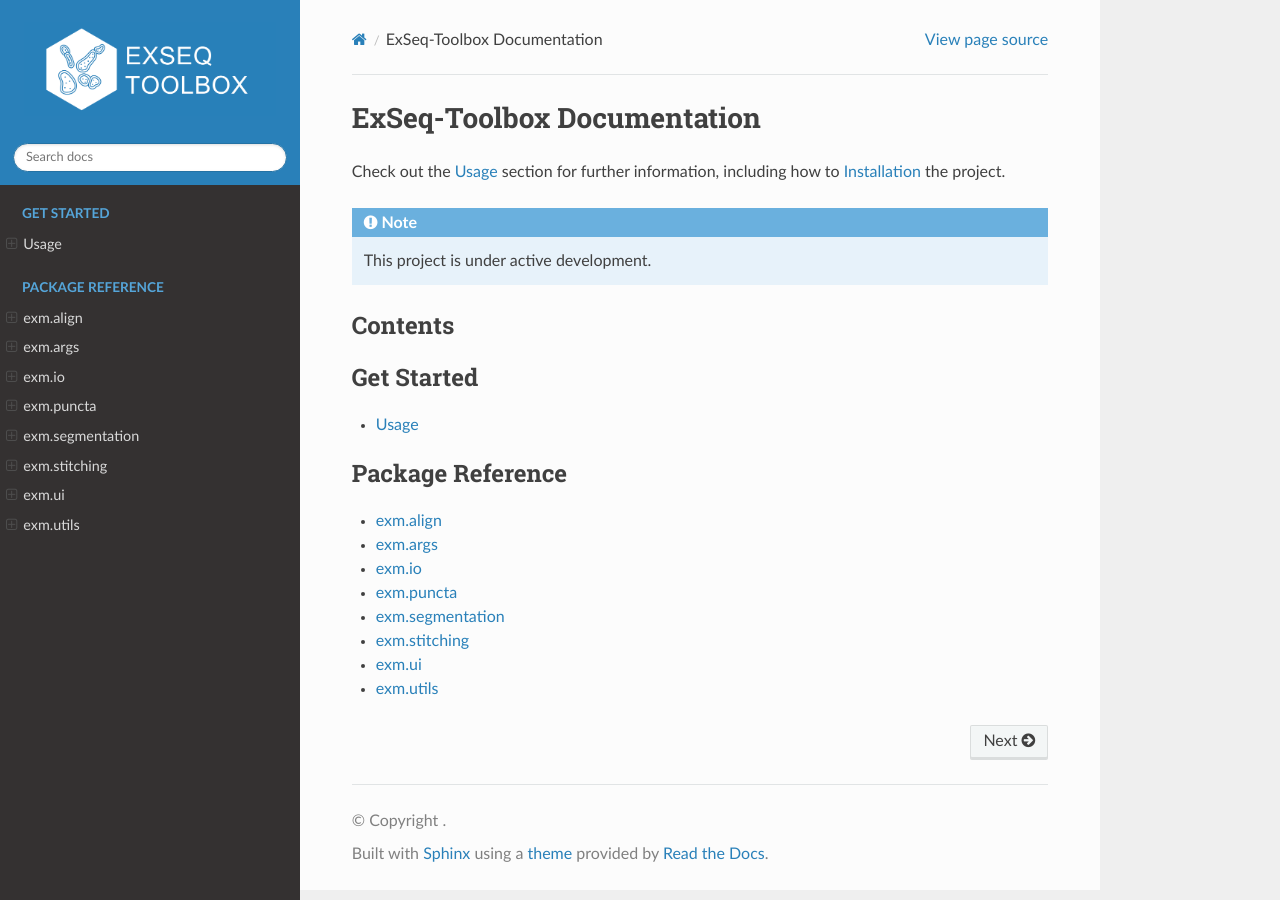
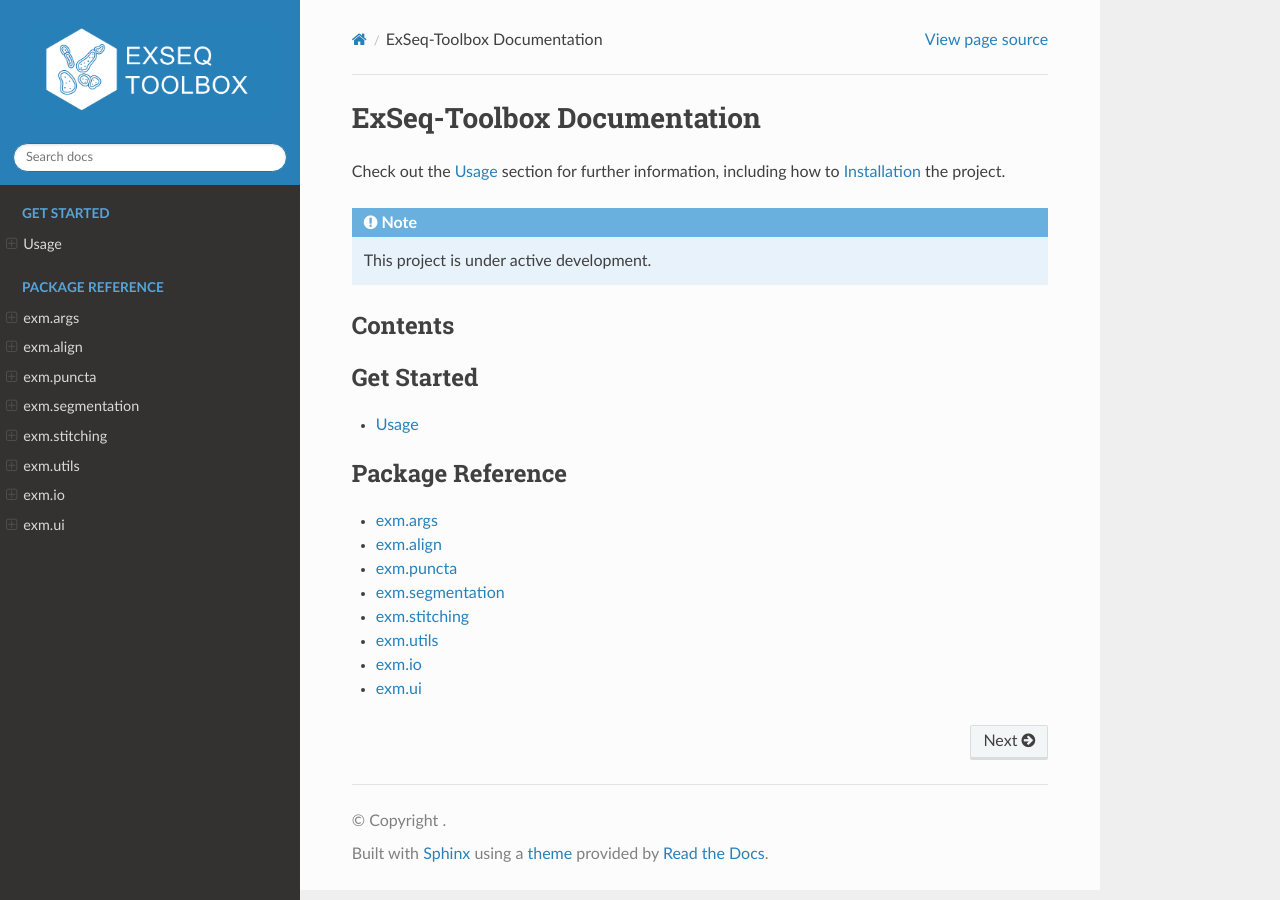
Before and after one commit to RuihanZhang2015/ExSeq-Toolbox, a Sphinx documentation site: the page built from docs/source/index.rst, in a window 1280 px wide. Built offline with Sphinx 7.4.7 and the Read the Docs theme 2.0.0, drawn with Linux system fonts in a browser that asks for light colours.

```diff
--- a/docs/requirements.txt
+++ b/docs/requirements.txt
@@ -13,3 +13,6 @@ IPython
 matplotlib
 tqdm
 scipy
+cellpose
+npy2bdv
+glymur
--- a/docs/source/index.rst
+++ b/docs/source/index.rst
@@ -23,11 +23,11 @@ Contents
    :maxdepth: 1
    :caption: Package Reference
 
+   modules/args
    modules/align
-   modules/args
-   modules/io
    modules/puncta
    modules/segmentation
    modules/stitching
+   modules/utils
+   modules/io
    modules/ui
-   modules/utils
```
